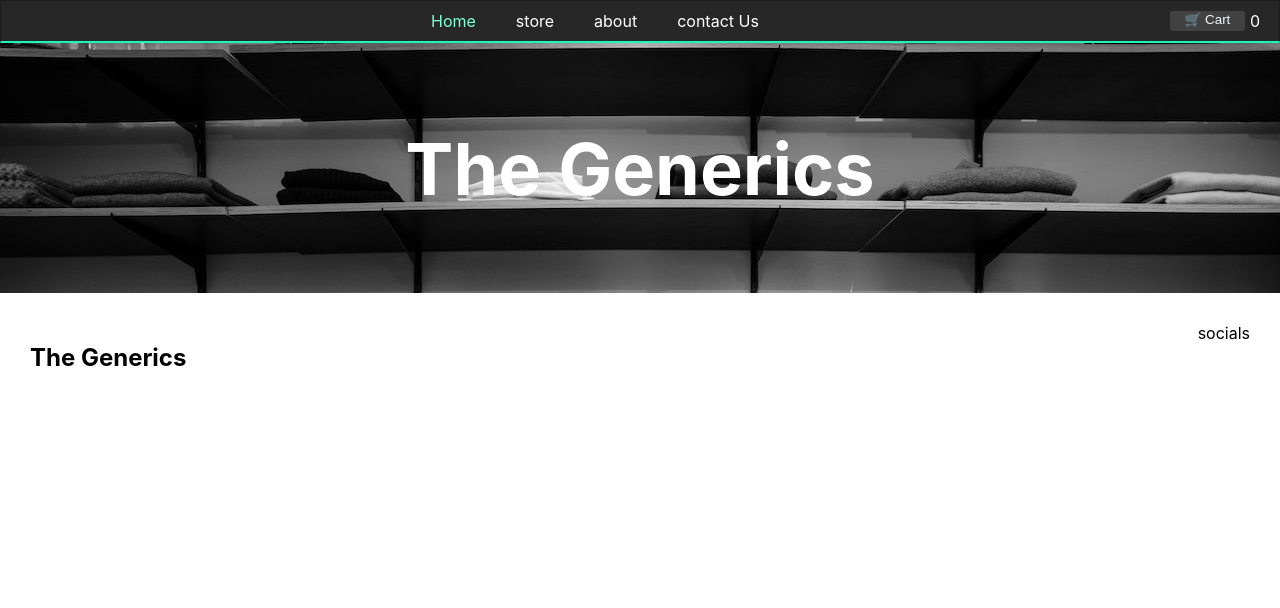
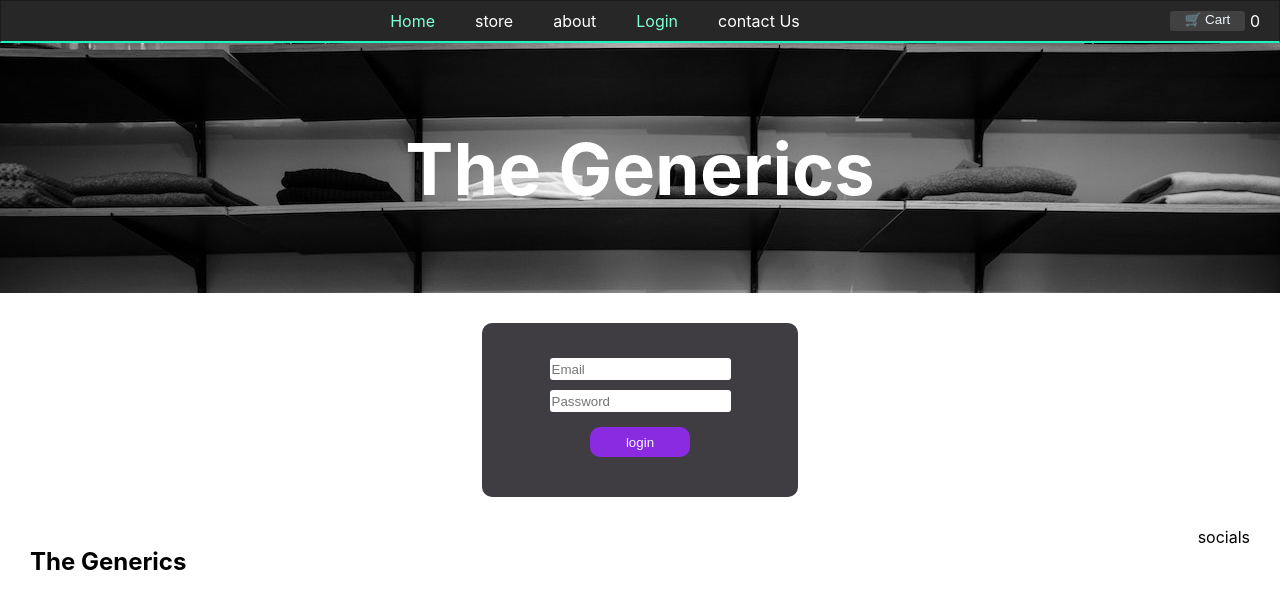
Before and after one commit to Theoutrace/E-commerce, a React (Create React App) app: page /login in a window 1280 px wide. Shown: the top 608 px of the page. Built offline with nearby package versions, Linux system fonts and the light colour scheme; the HTML template or start-up script is replaced by a standard one.

Commit message:
login added auth in localStorage

```diff
--- a/src/Layout/body/Body.js
+++ b/src/Layout/body/Body.js
@@ -8,10 +8,9 @@ import Footer from "../footer/Footer";
 import cls from "./Body.module.css";
 import ContactUs from "../../components/pages/ContactUs";
 import ProductDetails from "../../components/pages/ProductDetails";
+import Login from "../../components/pages/Login/Login";
 
 const Body = () => {
-
-
   return (
     <div>
       <div className={cls["heading"]}>
@@ -25,11 +24,14 @@ const Body = () => {
           <Route path="/about">
             <About />
           </Route>
+          <Route path="/login">
+            <Login />
+          </Route>
           <Route path="/contact_us">
             <ContactUs />
           </Route>
           <Route path="/store/:productId">
-            <ProductDetails/>
+            <ProductDetails />
           </Route>
           <Route exact path="/store">
             <div className={cls["products-container"]}>
@@ -37,7 +39,7 @@ const Body = () => {
                 {productsArr.map((item) => {
                   return (
                     <div className={cls["single-products"]}>
-                      <AvailableItems key={item.id} item={item}/>
+                      <AvailableItems key={item.id} item={item} />
                     </div>
                   );
                 })}
--- a/src/Layout/header/navbar/NavBar.js
+++ b/src/Layout/header/navbar/NavBar.js
@@ -26,6 +26,16 @@ const NavBar = () => {
       >
         about
       </NavLink>
+
+      <NavLink
+        activeClassName={cls["activeLink"]}
+        className={cls["link"]}
+        to="/login"
+      >
+        Login
+      </NavLink>
+
+
       <NavLink
         activeClassName={cls["activeLink"]}
         className={cls["link"]}
--- /dev/null
+++ b/src/components/pages/Login/Login.css
@@ -0,0 +1,38 @@
+.login-outer-div{
+    /* background-color: aqua; */
+    display: flex;
+    flex-direction: column;
+    align-items: center;
+    justify-content: center;
+}
+
+.login-form{
+    background-color: rgb(63, 61, 65);
+    display: flex;
+    flex-direction: column;
+    justify-content: center;
+    align-items: center;
+    width: 20%;
+    padding: 30px;
+    border-radius: 10px;
+    margin-top: 30px;
+}
+
+.input-form-login{
+    height: 20px;
+    margin: 5px;
+    border-radius: 3px;
+    border: 0px;
+}
+
+.login-button-form{
+    cursor: pointer;
+    background-color: blueviolet;
+    color: aliceblue;
+    width: 100px;
+    height: 30px;
+    margin-top: 10px;
+    margin-bottom: 10px;
+    border: 0px;
+    border-radius: 10px;
+}
--- /dev/null
+++ b/src/components/pages/Login/Login.js
@@ -0,0 +1,63 @@
+import React, { useContext, useRef } from "react";
+import { useHistory } from "react-router-dom";
+import AuthContext from "../../../store/auth/auth-context";
+import "./Login.css";
+
+const Login = () => {
+  const history = useHistory()
+  const enteredEmail = useRef();
+  const enteredPassword = useRef();
+
+  const authCtx = useContext(AuthContext);
+
+  const loginHandler = (event) => {
+    event.preventDefault();
+
+
+    fetch(
+      "https://identitytoolkit.googleapis.com/v1/accounts:signInWithPassword?key=AIzaSyCJIvg1VLtsivV8poT2yZ9xIvDs38hEdmg",
+      {
+        method: "POST",
+        body: JSON.stringify({
+          email: enteredEmail.current.value,
+          password: enteredPassword.current.value,
+          returnSecureToken: true,
+        }),
+        headers: { "Content-Type": "application/json" },
+      }
+    ).then(res => {
+
+      if(res.ok){
+        return res.json().then(data =>{
+          console.log(data.idToken);
+          authCtx.login(data.idToken)
+          history.replace('/store')
+
+        })
+      }else{
+        alert(' Something went wrong')
+      }
+    })
+  };
+  return (
+    <div className="login-outer-div">
+      <form className="login-form" onSubmit={loginHandler}>
+        <input
+          className="input-form-login"
+          type="email"
+          placeholder="Email"
+          ref={enteredEmail}
+        ></input>
+        <input
+          className="input-form-login"
+          type="Password"
+          placeholder="Password"
+          ref={enteredPassword}
+        ></input>
+        <button className="login-button-form">login</button>
+      </form>
+    </div>
+  );
+};
+
+export default Login;
--- a/src/index.js
+++ b/src/index.js
@@ -4,14 +4,17 @@ import "./index.css";
 import App from "./App";
 import reportWebVitals from "./reportWebVitals";
 import { BrowserRouter } from "react-router-dom";
+import { AuthContextProvider } from "./store/auth/auth-context";
 
 const root = ReactDOM.createRoot(document.getElementById("root"));
 root.render(
-  <BrowserRouter>
-    <React.StrictMode>
-      <App />
-    </React.StrictMode>
-   </BrowserRouter>
+  <AuthContextProvider>
+    <BrowserRouter>
+      <React.StrictMode>
+        <App />
+      </React.StrictMode>
+    </BrowserRouter>
+  </AuthContextProvider>
 );
 
 // If you want to start measuring performance in your app, pass a function
--- /dev/null
+++ b/src/store/auth/auth-context.js
@@ -0,0 +1,39 @@
+import React, { useState } from "react";
+
+const AuthContext = React.createContext({
+  token: "",
+  isLoggedIn: false,
+  login: (token) => {},
+  logout: () => {},
+});
+
+export const AuthContextProvider = (props) => {
+    const initialToken = localStorage.getItem('token')
+  const [token, setToken] = useState(initialToken);
+
+  const userIsLoggedIn = !!token;
+
+  const logInHandler = (token) => {
+    localStorage.setItem('token', token)
+    setToken(token);
+  };
+
+  const logoutHandler = () => {
+    setToken(null);
+  };
+
+  const contextValue = {
+    token: token,
+    isLoggedIn: userIsLoggedIn,
+    login: logInHandler,
+    logout: logoutHandler,
+  };
+
+  return (
+    <AuthContext.Provider value={contextValue}>
+      {props.children}
+    </AuthContext.Provider>
+  );
+};
+
+export default AuthContext;
```
